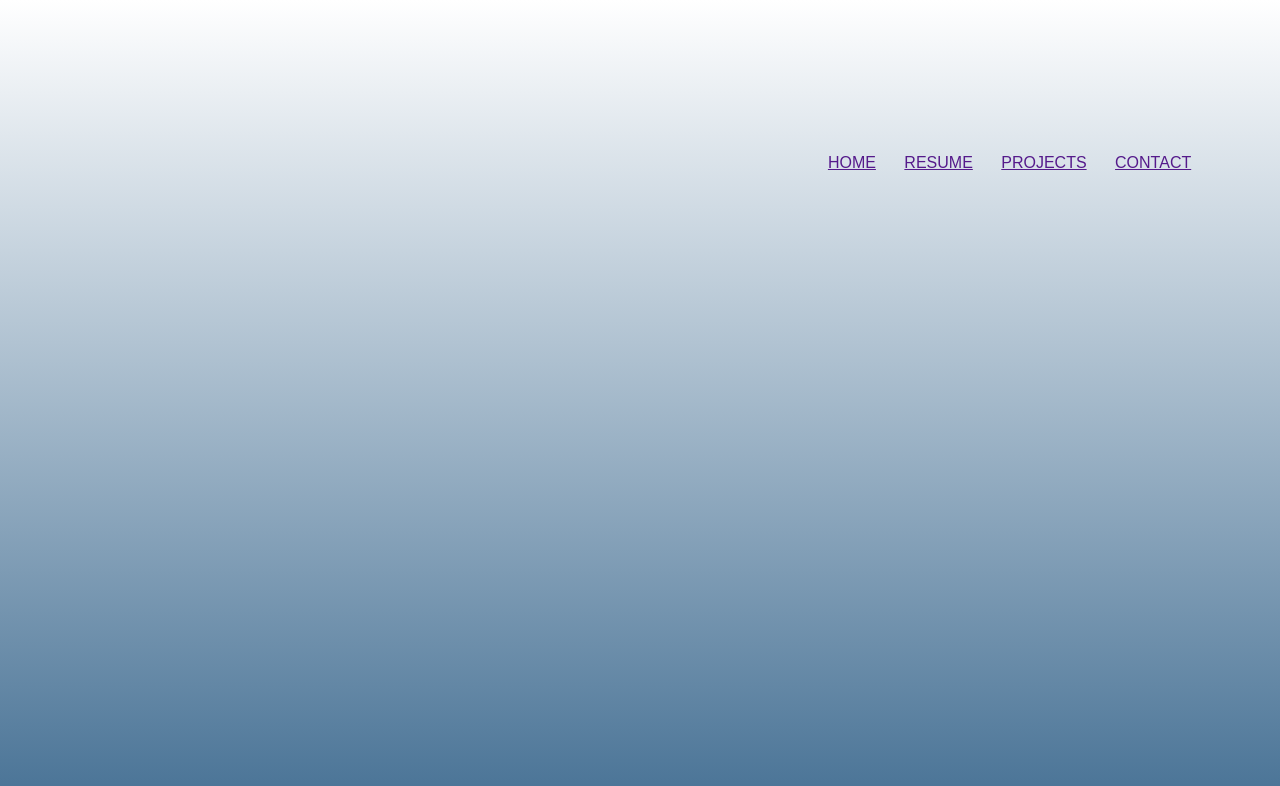
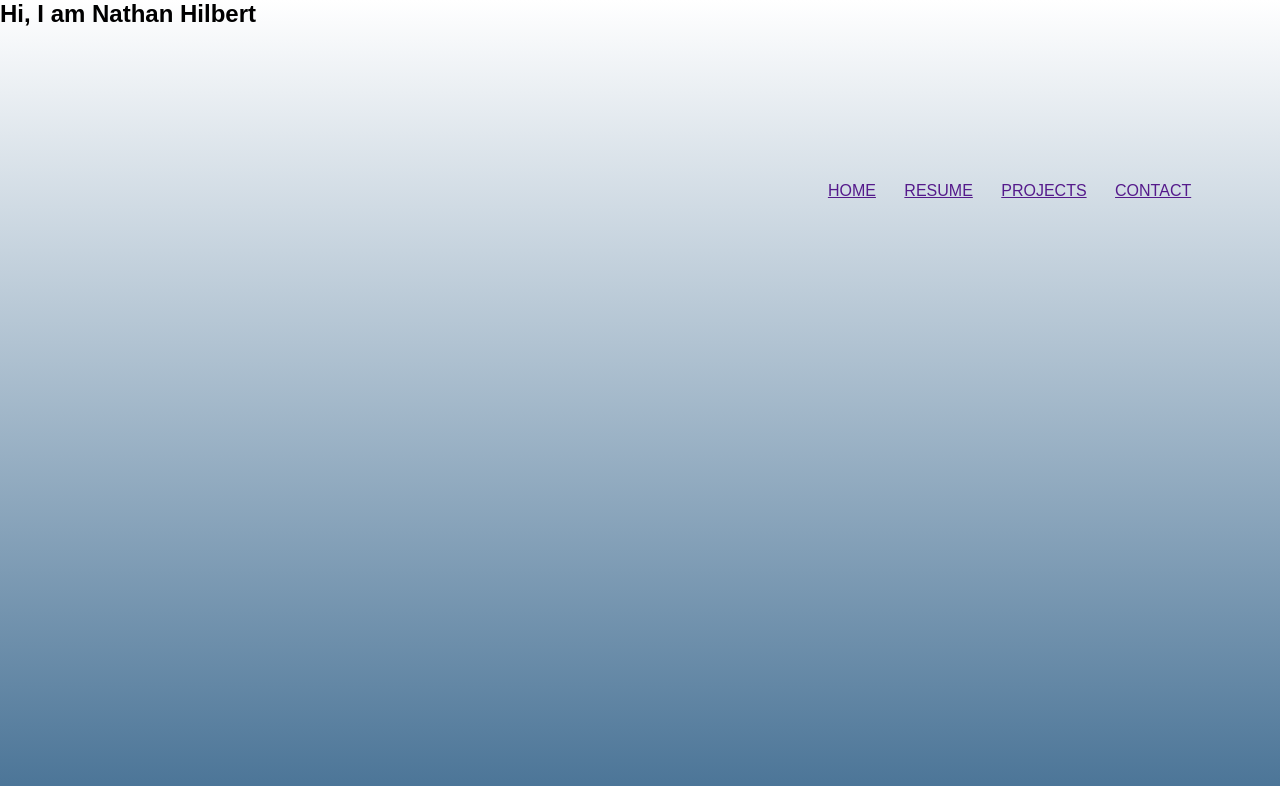
Before and after one commit to nghilbert/nghilbert.github.io, a plain HTML site: page index.html in a window 1280 px wide. Drawn offline with Linux system fonts and the light colour scheme.

Commit message:
added heading

```diff
--- a/index.html
+++ b/index.html
@@ -6,6 +6,7 @@
   </head>
   <body>
     <section class="header">
+      <h1>Hi, I am Nathan Hilbert</h1>
       <nav>
         <a href="index.html"></a>
         <div class="nav-links">
```
